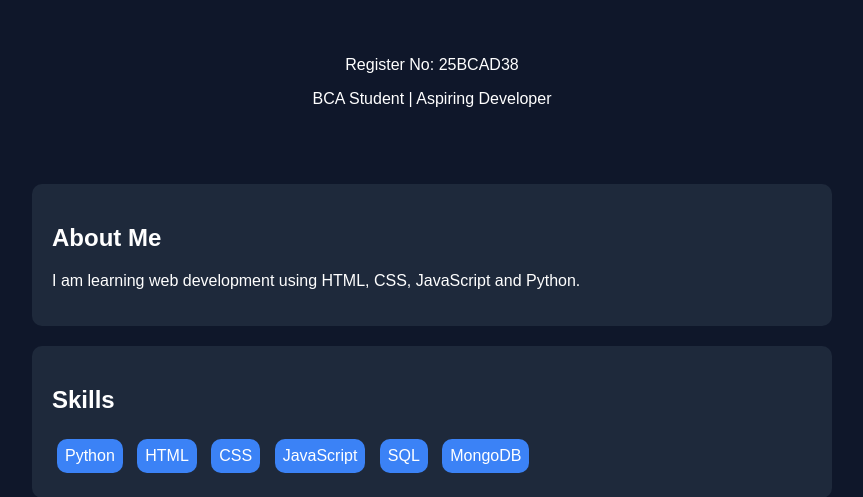
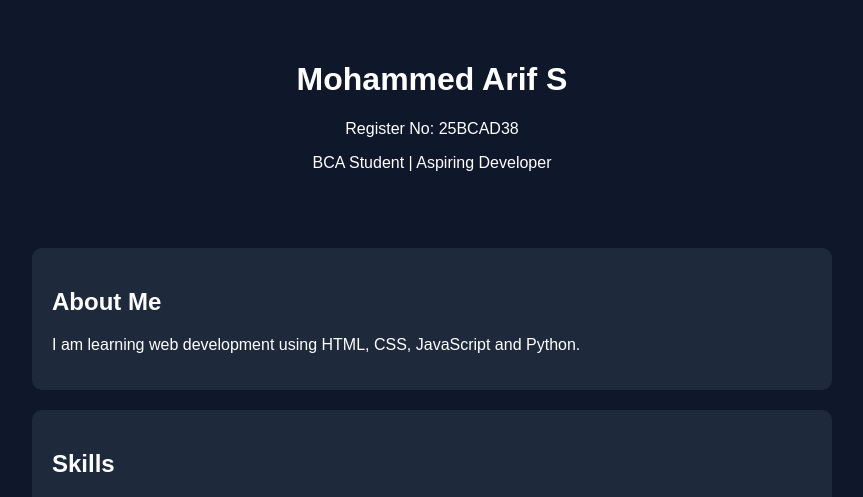
Before and after one commit to mohammedarif290/portfolio, a Flask app: page / in a window 1280 px wide. Shown: the top 497 px of the page, without its empty margins (208-1071 px from the left). Run offline with Flask 3, Linux system fonts and the light colour scheme; some libraries are stand-ins or nearby versions.

Commit message:
Update index.html

```diff
--- a/templates/index.html
+++ b/templates/index.html
@@ -8,6 +8,7 @@
 <body>
 
 <header>
+  <h1>Mohammed Arif S</h1>
   <p>Register No: 25BCAD38</p>
   <p>BCA Student | Aspiring Developer</p>
 </header>
```
